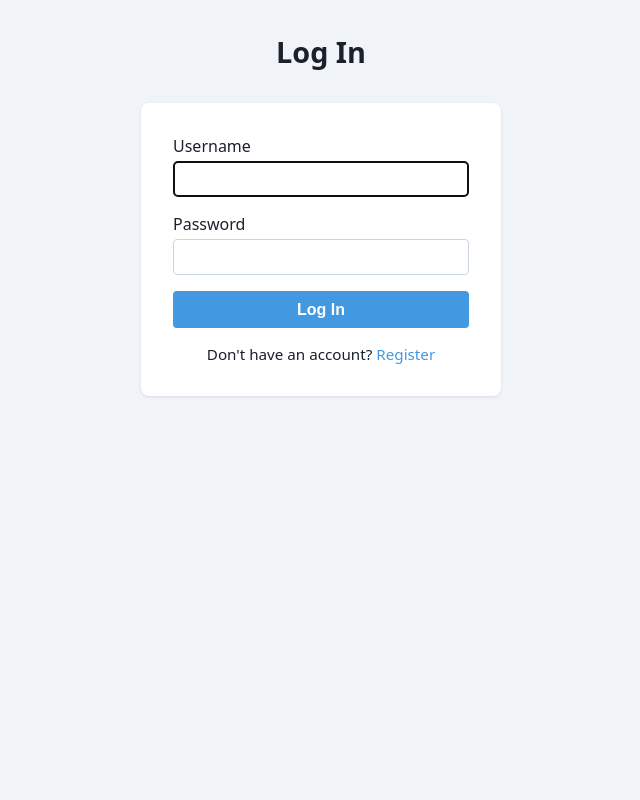
After one commit to mkornilov07/embedding-game, a Django app: page /login/ in a window 1280 px wide. The commit adds this page. Shown: the whole page, without its empty margins (319-959 px from the left). Run offline with Django 5.2, Linux system fonts and the light colour scheme.

Commit message:
login, progress tracking

```diff
--- /dev/null
+++ b/game/templates/game/login.html
@@ -0,0 +1,72 @@
+<!DOCTYPE html>
+<html lang="en">
+<head>
+  <meta charset="UTF-8">
+  <meta name="viewport" content="width=device-width, initial-scale=1.0">
+  <title>Log In</title>
+  <style>
+    * { box-sizing: border-box; margin: 0; padding: 0; }
+    body {
+      font-family: system-ui, -apple-system, sans-serif;
+      background: #f0f4f8;
+      min-height: 100vh;
+      display: flex;
+      flex-direction: column;
+      align-items: center;
+      padding: 2rem;
+      color: #1a202c;
+    }
+    h1 { font-size: 1.8rem; margin-bottom: 2rem; }
+    .card {
+      background: #fff;
+      padding: 2rem;
+      border-radius: 0.5rem;
+      box-shadow: 0 1px 3px rgba(0,0,0,0.1);
+      width: 100%;
+      max-width: 360px;
+    }
+    label { display: block; font-weight: 500; margin-bottom: 0.25rem; }
+    input[type="text"], input[type="password"] {
+      width: 100%;
+      padding: 0.5rem;
+      border: 1px solid #cbd5e0;
+      border-radius: 0.25rem;
+      font-size: 1rem;
+      margin-bottom: 1rem;
+    }
+    button {
+      width: 100%;
+      padding: 0.6rem;
+      background: #4299e1;
+      color: #fff;
+      border: none;
+      border-radius: 0.25rem;
+      font-size: 1rem;
+      font-weight: 600;
+      cursor: pointer;
+    }
+    button:hover { background: #3182ce; }
+    .errors { color: #e53e3e; margin-bottom: 1rem; font-size: 0.9rem; }
+    .alt { text-align: center; margin-top: 1rem; font-size: 0.95rem; }
+    .alt a { color: #4299e1; text-decoration: none; }
+    .alt a:hover { text-decoration: underline; }
+  </style>
+</head>
+<body>
+  <h1>Log In</h1>
+  <div class="card">
+    {% if form.errors %}
+      <div class="errors">Invalid username or password.</div>
+    {% endif %}
+    <form method="post">
+      {% csrf_token %}
+      <label for="id_username">Username</label>
+      <input type="text" name="username" id="id_username" autofocus>
+      <label for="id_password">Password</label>
+      <input type="password" name="password" id="id_password">
+      <button type="submit">Log In</button>
+    </form>
+    <div class="alt">Don't have an account? <a href="{% url 'register' %}">Register</a></div>
+  </div>
+</body>
+</html>
--- a/game/urls.py
+++ b/game/urls.py
@@ -1,3 +1,4 @@
+from django.contrib.auth.views import LoginView, LogoutView
 from django.urls import path
 
 from . import views
@@ -6,4 +7,7 @@ urlpatterns = [
     path("", views.puzzle_list, name="puzzle_list"),
     path("puzzle/<int:pk>/", views.puzzle, name="puzzle"),
     path("puzzle/<int:pk>/check/", views.check_puzzle, name="check_puzzle"),
+    path("login/", LoginView.as_view(template_name="game/login.html"), name="login"),
+    path("logout/", LogoutView.as_view(next_page="puzzle_list"), name="logout"),
+    path("register/", views.register, name="register"),
 ]
--- a/mysite/settings.py
+++ b/mysite/settings.py
@@ -116,3 +116,5 @@ USE_TZ = True
 # https://docs.djangoproject.com/en/6.0/howto/static-files/
 
 STATIC_URL = 'static/'
+
+LOGIN_REDIRECT_URL = '/'
```
Also changed, not shown: game/models.py (+13 -0 lines), game/templates/game/puzzle_list.html (+31 -1 lines), game/templates/game/register.html (added, +86 -0 lines), game/views.py (+30 -4 lines), game/migrations/0002_puzzlecompletion.py (added).
